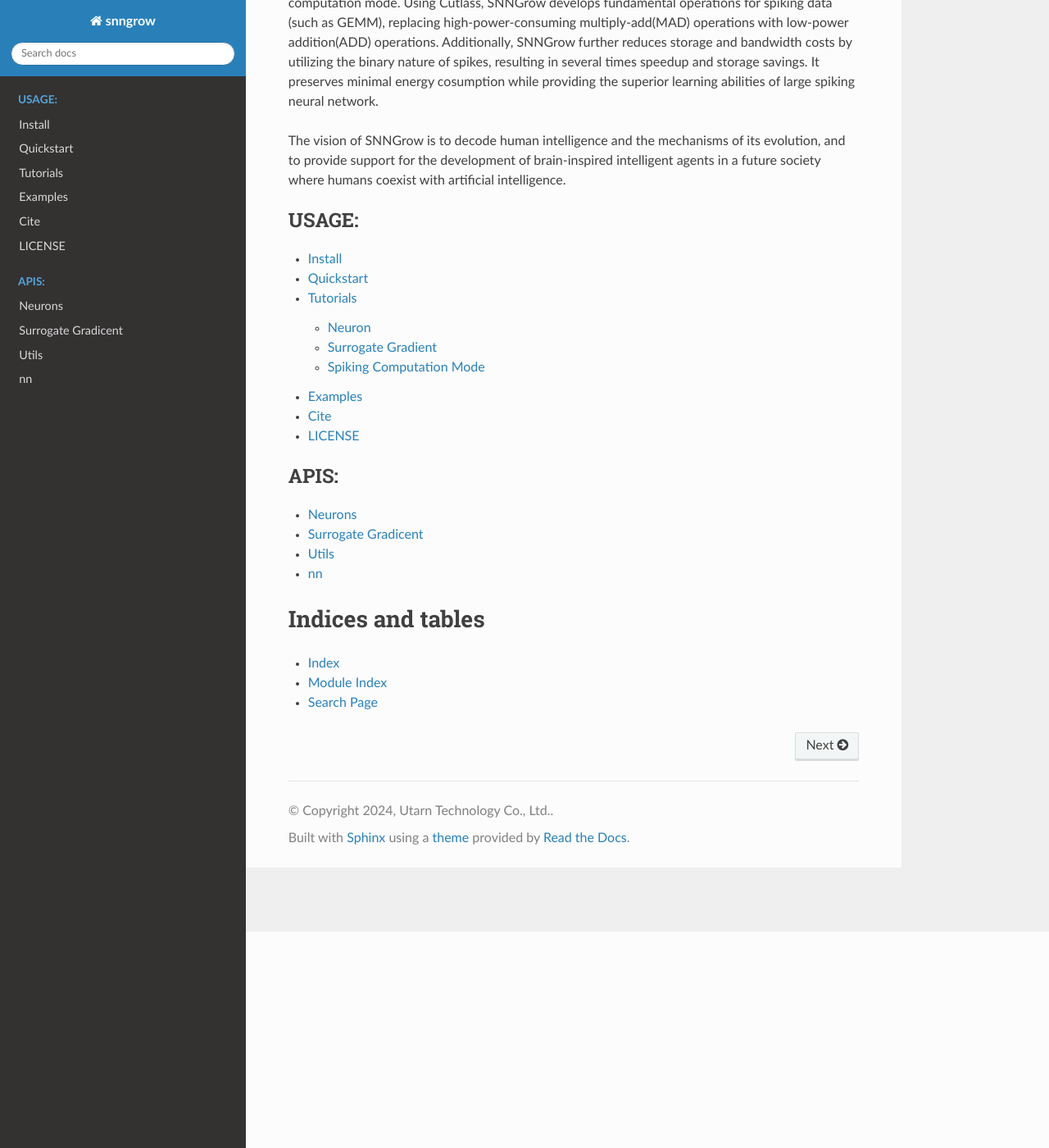
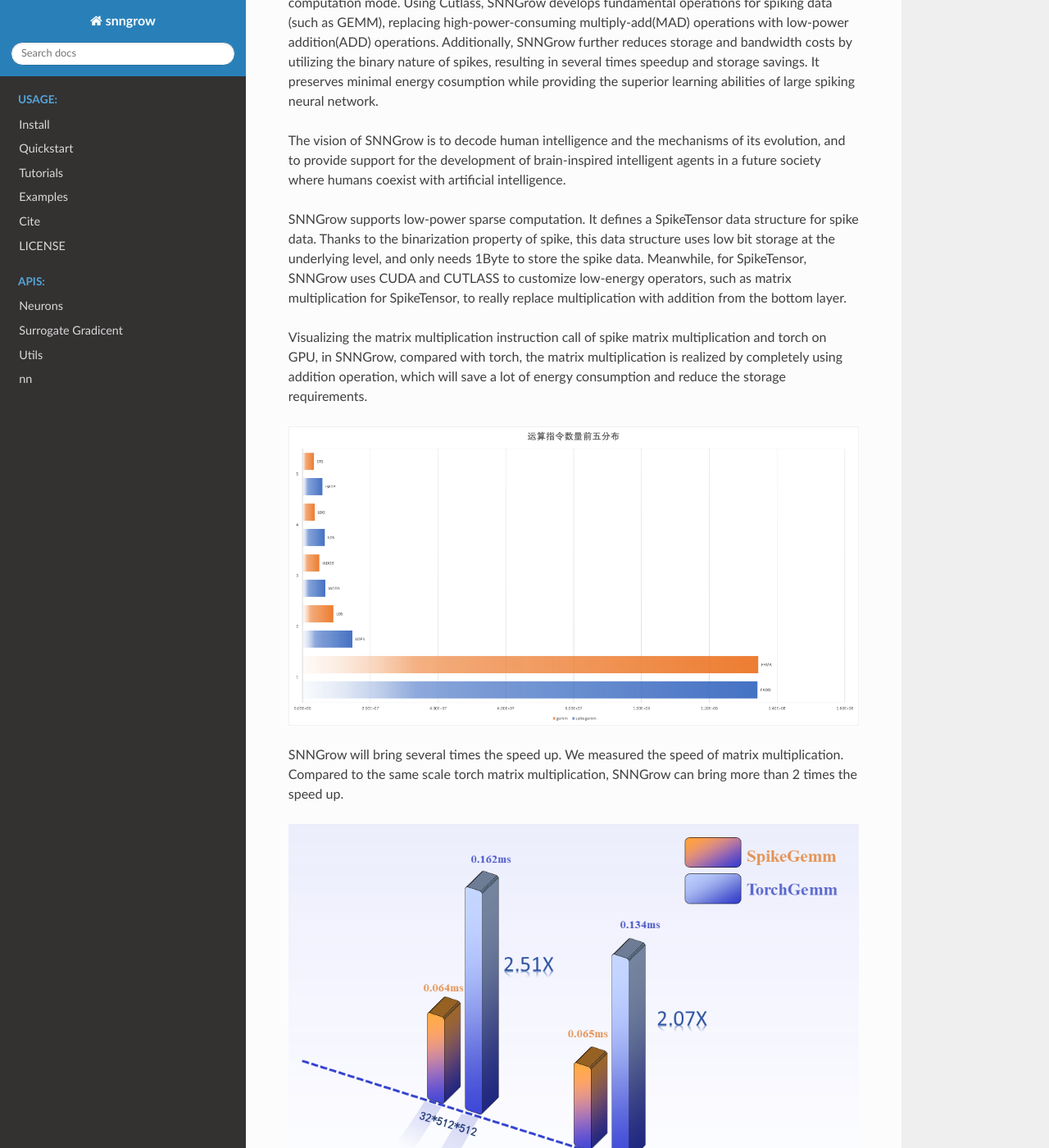
Before and after one commit to snngrow/snngrow, a Sphinx documentation site: the page built from docs/en/source/index.rst, in a window 1280 px wide and 1400 px high, scrolled down 264 px. Shown: the whole window at 82% size. Built offline with Sphinx 7.4.7 and the Read the Docs theme 3.1.0, drawn with Linux system fonts in a browser that asks for light colours; some of the changed text lies outside the part shown.

Commit message:
docs(source.index.rst): add SpikeGemm description to readthedocs
add Chinese and English readthedocs to describe SpikeGemm

```diff
--- a/docs/en/source/index.rst
+++ b/docs/en/source/index.rst
@@ -11,6 +11,20 @@ English | `简体中文 <https://snngrow.readthedocs.io/zh-cn/>`_
 SNNGrow is a low-power, large-scale spiking neural network training and inference framework. SNNGrow does not rely on specialized hardware to implement an energy-efficient spiking computation mode. Using Cutlass, SNNGrow develops fundamental operations for spiking data (such as GEMM), replacing high-power-consuming multiply-add(MAD) operations with low-power addition(ADD) operations. Additionally, SNNGrow further reduces storage and bandwidth costs by utilizing the binary nature of spikes, resulting in several times speedup and storage savings. It preserves minimal energy cosumption while providing the superior learning abilities of large spiking neural network.
 
 The vision of SNNGrow is to decode human intelligence and the mechanisms of its evolution, and to provide support for the development of brain-inspired intelligent agents in a future society where humans coexist with artificial intelligence.
+
+SNNGrow supports low-power sparse computation. It defines a SpikeTensor data structure for spike data. Thanks to the binarization property of spike, this data structure uses low bit storage at the underlying level, and only needs 1Byte to store the spike data. Meanwhile, for SpikeTensor, SNNGrow uses CUDA and CUTLASS to customize low-energy operators, such as matrix multiplication for SpikeTensor, to really replace multiplication with addition from the bottom layer.
+
+Visualizing the matrix multiplication instruction call of spike matrix multiplication and torch on GPU, in SNNGrow, compared with torch, the matrix multiplication is realized by completely using addition operation, which will save a lot of energy consumption and reduce the storage requirements.
+
+.. image:: _static/instruction.png
+
+SNNGrow will bring several times the speed up. We measured the speed of matrix multiplication. Compared to the same scale torch matrix multiplication, SNNGrow can bring more than 2 times the speed up.
+
+.. image:: _static/compute.png
+
+Benefiting from the data form of pulses, SNNGrow only requires less memory footprint and bandwidth requirements, which means that SNNGrow can run larger models with the same hardware resources.
+
+.. image:: _static/memory.png
 
 .. toctree::
    :maxdepth: 2
```
Also changed, not shown: docs/zh_CN/source/index.rst (+14 -0 lines).
